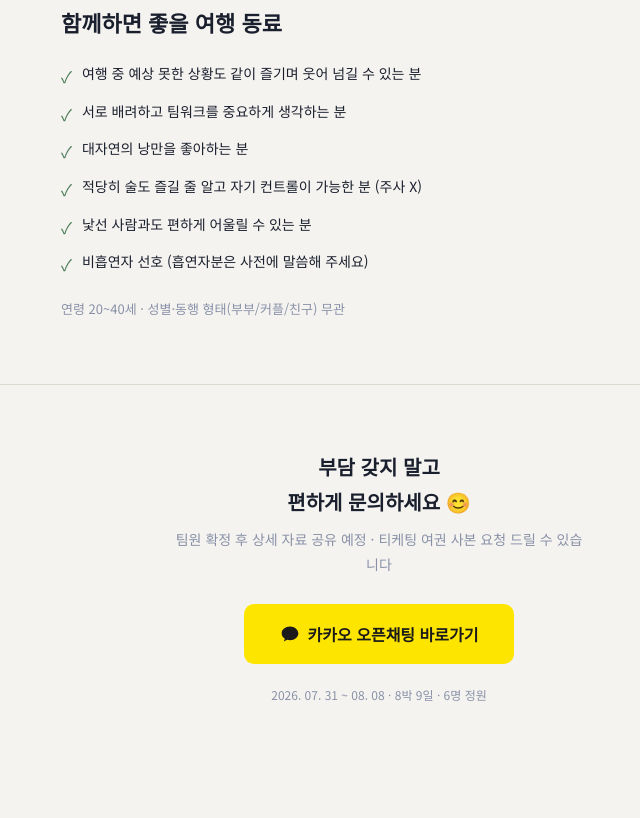
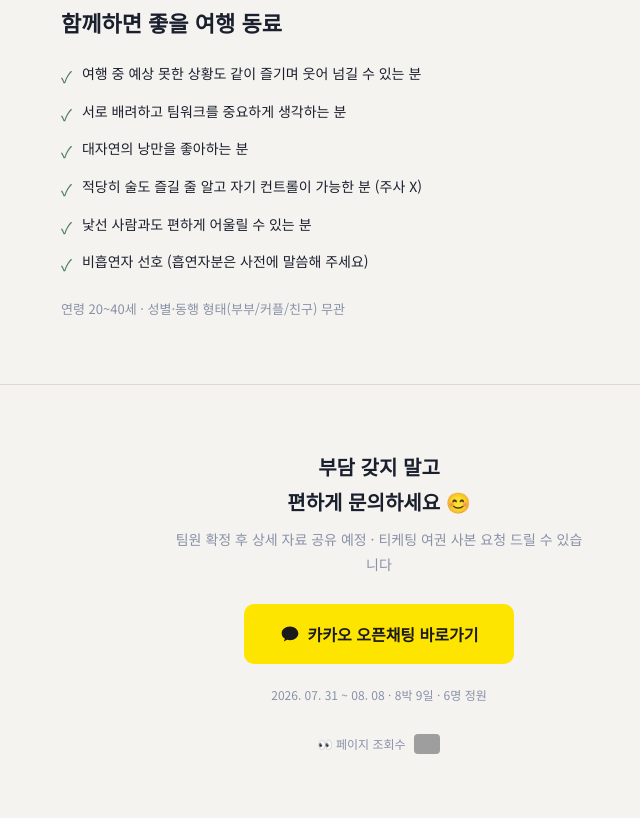
Before and after one commit to yunsanghui/mongolia, a plain HTML site: page index.html in a window 1280 px wide. Shown: the part 2491-3309 px from the top of the page, without its empty margins (261-901 px from the left). Before the commit the page ends 3288 px from the top, so only its background shows below. Drawn offline with Linux system fonts and the light colour scheme; grey boxes are pictures that could not be loaded.

Commit message:
Add view counter

```diff
--- a/index.html
+++ b/index.html
@@ -421,6 +421,11 @@
     카카오 오픈채팅 바로가기
   </a>
   <p style="margin-top: 20px; font-size: 12px; color: var(--muted);">2026. 07. 31 ~ 08. 08 · 8박 9일 · 6명 정원</p>
+  <div style="margin-top: 24px; display:flex; align-items:center; justify-content:center; gap:8px;">
+    <span style="font-size:12px; color:var(--muted);">👀 페이지 조회수</span>
+    <img src="https://hits.seeyoufarm.com/api/count/incr/badge.svg?url=https%3A%2F%2Fyunsanghui.github.io%2Fmongolia%2F&count_bg=%233B6BB8&title_bg=%23555&icon=&icon_color=%23E7E7E7&title=방문&edge_flat=true"
+         alt="조회수" style="height:20px; border-radius:4px;">
+  </div>
 </div>
 
 </body>
```
